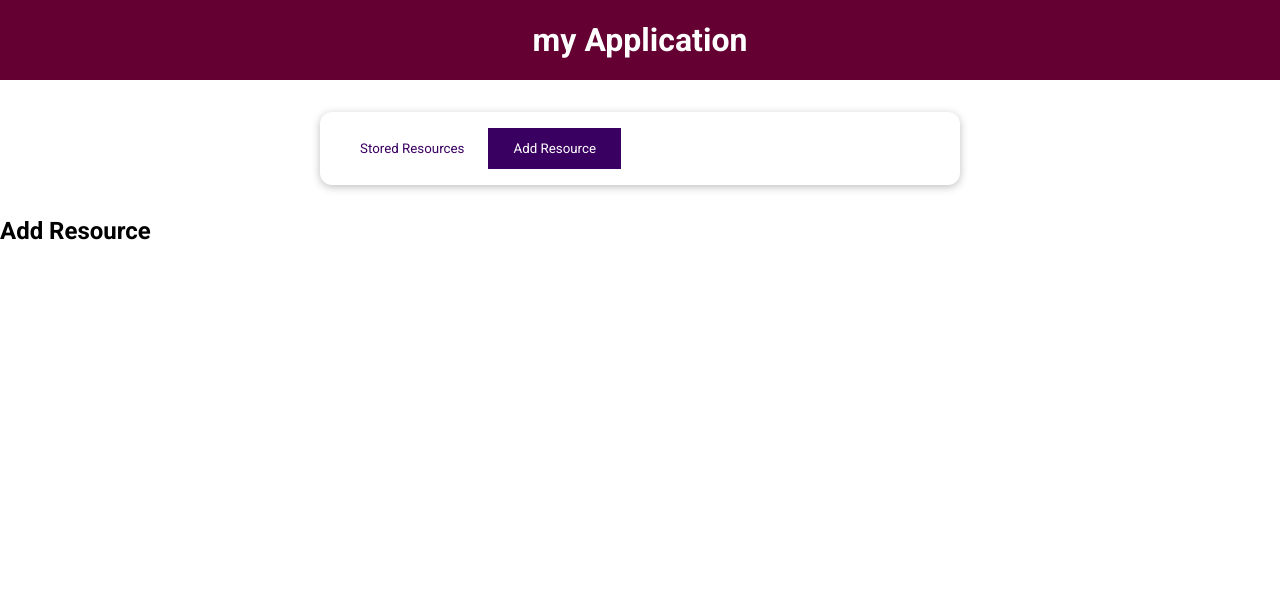
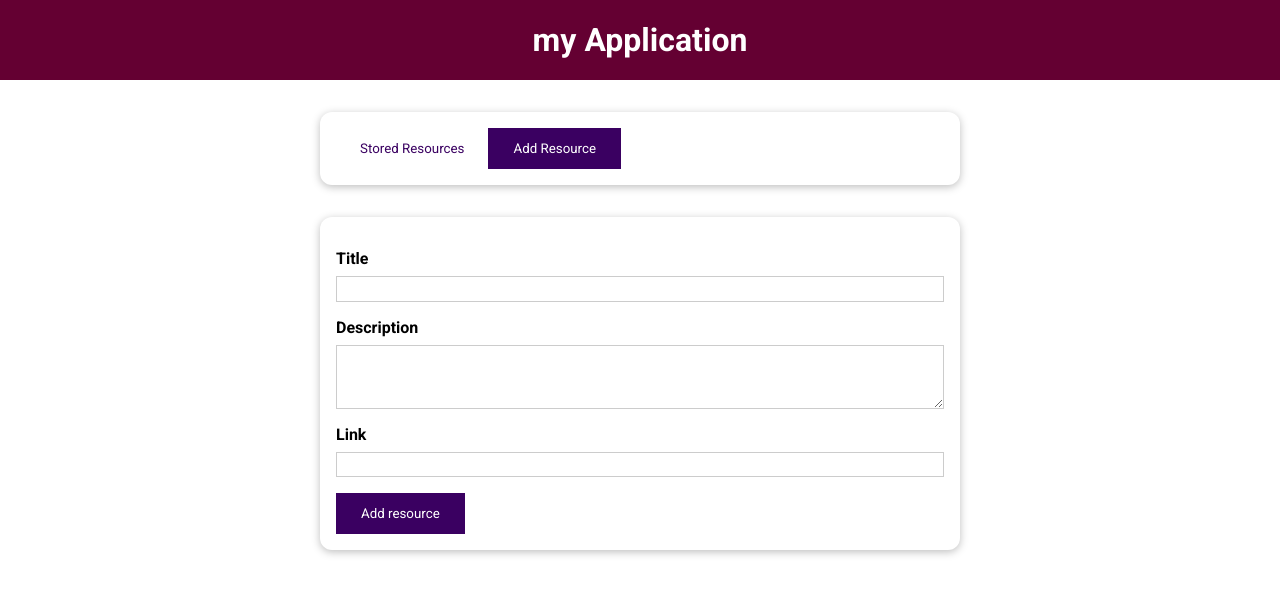
Before and after one commit to mattPiratt/vue3-demo1, a Vue app: page / in a window 1280 px wide. Both pictures are taken after a click on the button "Add Resource". Shown: the top 594 px of the page. Built offline with nearby package versions, Linux system fonts and the light colour scheme.

Commit message:
- add resource form

```diff
--- a/src/components/LerningResource/AddResource.vue
+++ b/src/components/LerningResource/AddResource.vue
@@ -1,3 +1,49 @@
 <template>
-  <h2>Add Resource</h2>
+  <base-card>
+    <form>
+      <div class="form-control">
+        <label for="title">Title</label>
+        <input id="title" name="title" type="text" />
+      </div>
+      <div class="form-control">
+        <label for="description">Description</label>
+        <textarea id="description" name="description" rows="3"></textarea>
+      </div>
+      <div class="form-control">
+        <label for="link">Link</label>
+        <input id="link" name="link" type="url" />
+      </div>
+      <div>
+        <base-button type="submit">Add resource</base-button>
+      </div>
+    </form>
+  </base-card>
 </template>
+
+<style scoped>
+label {
+  font-weight: bold;
+  display: block;
+  margin-bottom: 0.5rem;
+}
+
+input,
+textarea {
+  display: block;
+  width: 100%;
+  font: inherit;
+  padding: 0.15rem;
+  border: 1px solid #ccc;
+}
+
+input:focus,
+textarea:focus {
+  outline: none;
+  border-color: #3a0061;
+  background-color: #f7ebff;
+}
+
+.form-control {
+  margin: 1rem 0;
+}
+</style>
```
